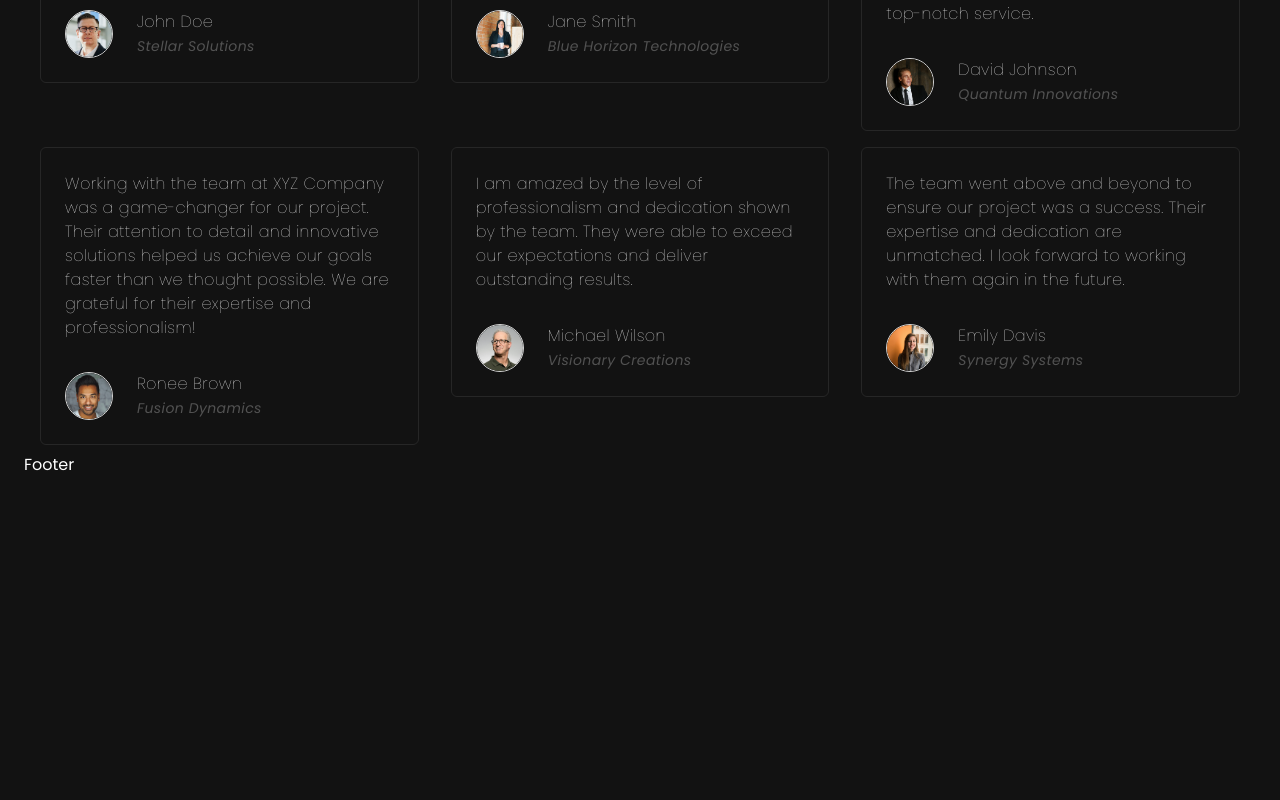
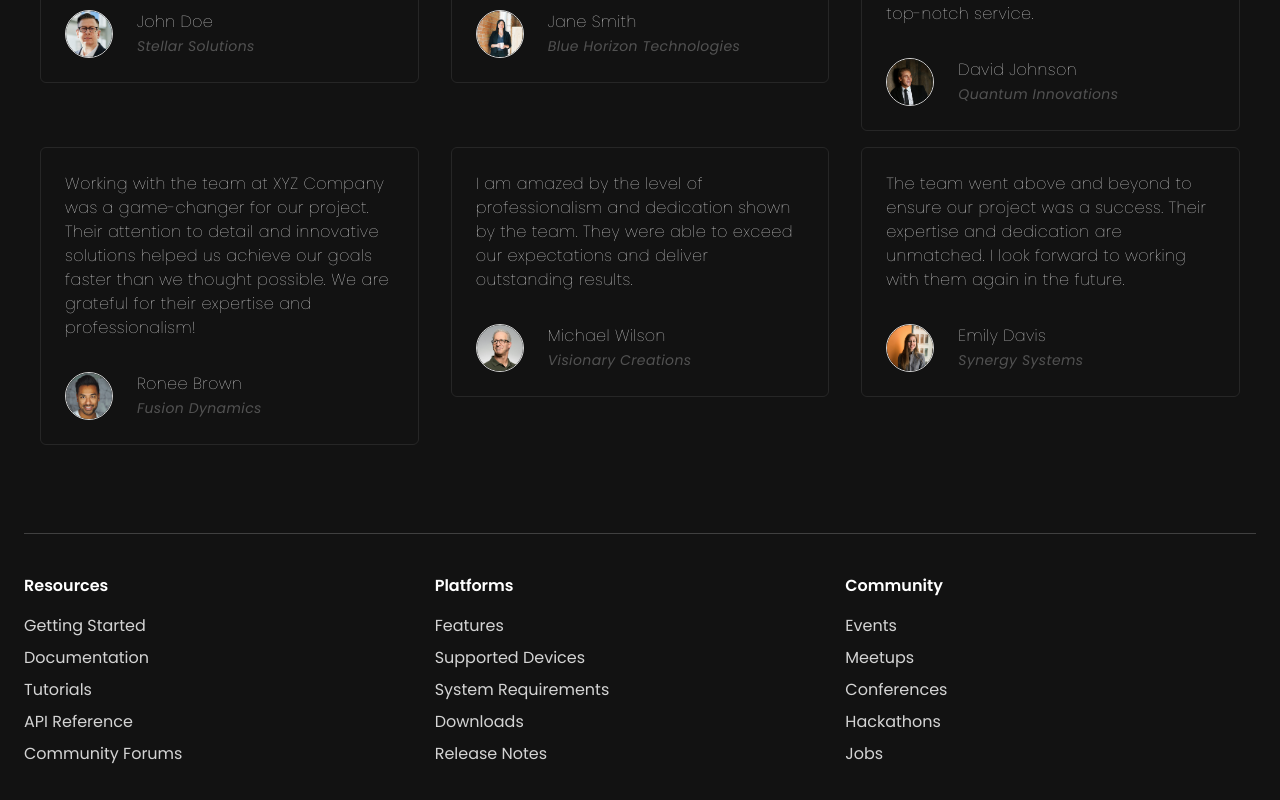
Before and after one commit to AyushBhagat151105/virtyalr, a React (Vite) app: page / in a window 1280 px wide. Shown: the part 3568-4368 px from the top of the page. Before the commit the page ends 4045 px from the top, so only its background shows below. Built offline with nearby package versions, Linux system fonts and the light colour scheme.

Commit message:
"Updated Footer component with new layout and links and project complite"

```diff
--- a/src/components/Footter.jsx
+++ b/src/components/Footter.jsx
@@ -1,7 +1,57 @@
 import React from "react";
-
+import { resourcesLinks, platformLinks, communityLinks } from "../constants";
 const Footter = () => {
-  return <div>Footer</div>;
+  return (
+    <footer className="mt-20 border-t py-10 border-neutral-700">
+      <div className="grid grid-cols-2 lg:grid-cols-3 ga-4">
+        <div>
+          <h3 className="text-md font-semibold mb-4">Resources</h3>
+          <ul className="space-y-2">
+            {resourcesLinks.map((link, index) => (
+              <li key={index}>
+                <a
+                  href={link.href}
+                  className="text-neutral-300 hover:text-white"
+                >
+                  {link.text}
+                </a>
+              </li>
+            ))}
+          </ul>
+        </div>
+        <div>
+          <h3 className="text-md font-semibold mb-4">Platforms</h3>
+          <ul className="space-y-2">
+            {platformLinks.map((link, index) => (
+              <li key={index}>
+                <a
+                  href={link.href}
+                  className="text-neutral-300 hover:text-white"
+                >
+                  {link.text}
+                </a>
+              </li>
+            ))}
+          </ul>
+        </div>
+        <div>
+          <h3 className="text-md font-semibold mb-4">Community</h3>
+          <ul className="space-y-2">
+            {communityLinks.map((link, index) => (
+              <li key={index}>
+                <a
+                  href={link.href}
+                  className="text-neutral-300 hover:text-white"
+                >
+                  {link.text}
+                </a>
+              </li>
+            ))}
+          </ul>
+        </div>
+      </div>
+    </footer>
+  );
 };
 
 export default Footter;
```
